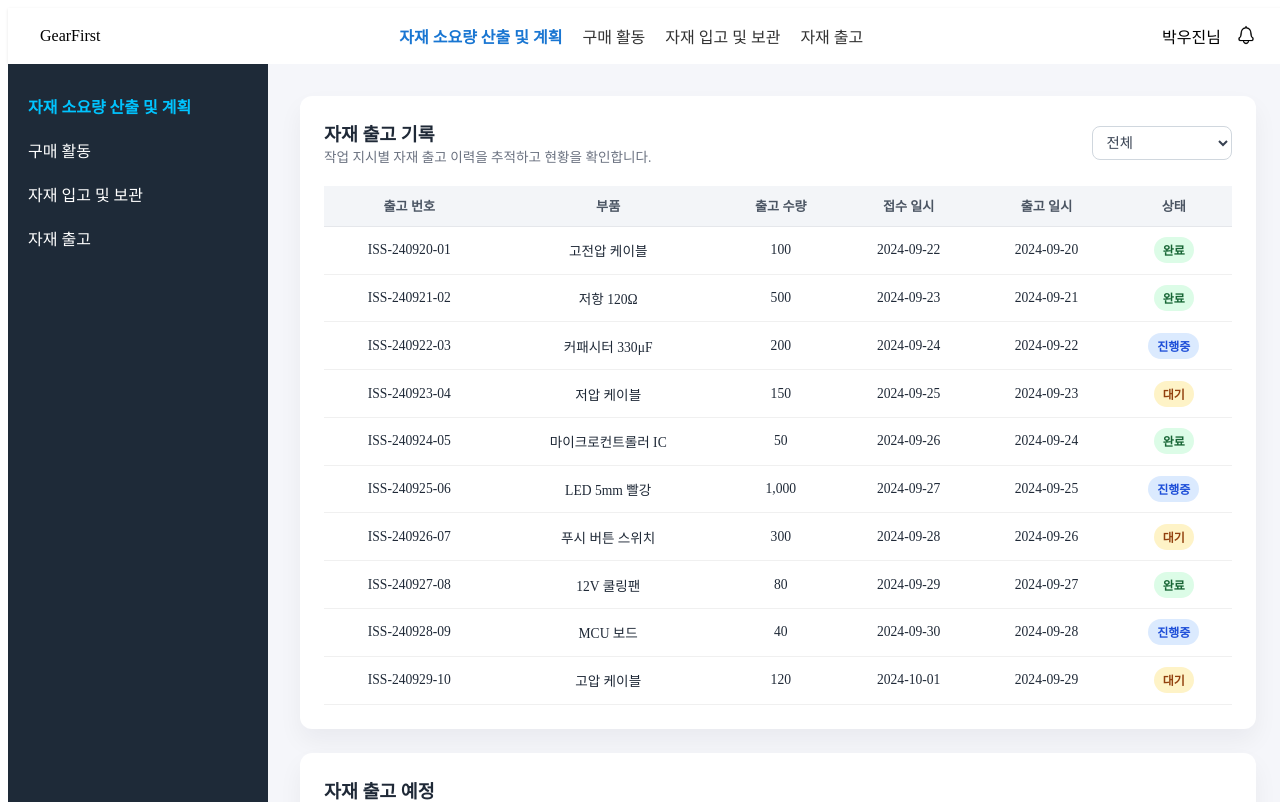
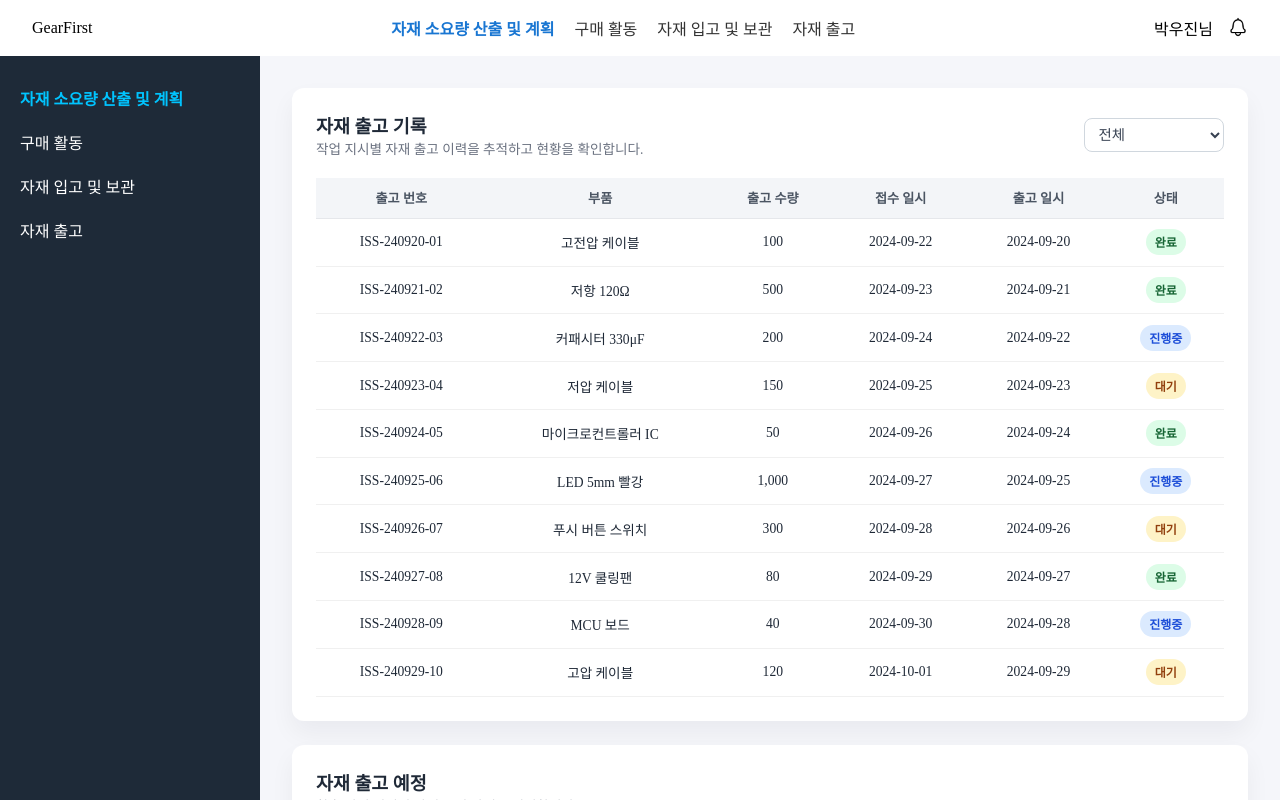
Before and after one commit to Gear-First/Web-FE, a React (Vite) app: page /mrp in a window 1280 px wide. Shown: the top 802 px of the page. Built offline with nearby package versions, Linux system fonts and the light colour scheme.

Commit message:
메인 레이아웃 수정

```diff
--- a/src/components/common/Layout.tsx
+++ b/src/components/common/Layout.tsx
@@ -7,7 +7,8 @@
   display: flex;
   flex-direction: column;
   height: 100vh;
-  width: 100vw;
+  width: 100%;
+  overflow-x: hidden;
 `;
 
 const MainWrapper = styled.div`
--- a/src/index.css
+++ b/src/index.css
@@ -1,68 +1,4 @@
-:root {
-  font-family: system-ui, Avenir, Helvetica, Arial, sans-serif;
-  line-height: 1.5;
-  font-weight: 400;
-
-  color-scheme: light dark;
-  color: rgba(255, 255, 255, 0.87);
-  background-color: #242424;
-
-  font-synthesis: none;
-  text-rendering: optimizeLegibility;
-  -webkit-font-smoothing: antialiased;
-  -moz-osx-font-smoothing: grayscale;
+body {
+  padding: 0;
+  margin: 0;
 }
-
-a {
-  font-weight: 500;
-  color: #646cff;
-  text-decoration: inherit;
-}
-a:hover {
-  color: #535bf2;
-}
-
-body {
-  margin: 0;
-  /* display: flex; */
-  place-items: center;
-  min-width: 320px;
-  min-height: 100vh;
-}
-
-h1 {
-  font-size: 3.2em;
-  line-height: 1.1;
-}
-
-button {
-  border-radius: 8px;
-  border: 1px solid transparent;
-  padding: 0.6em 1.2em;
-  font-size: 1em;
-  font-weight: 500;
-  font-family: inherit;
-  background-color: #1a1a1a;
-  cursor: pointer;
-  transition: border-color 0.25s;
-}
-button:hover {
-  border-color: #646cff;
-}
-button:focus,
-button:focus-visible {
-  outline: 4px auto -webkit-focus-ring-color;
-}
-
-@media (prefers-color-scheme: light) {
-  :root {
-    color: #213547;
-    background-color: #ffffff;
-  }
-  a:hover {
-    color: #747bff;
-  }
-  button {
-    background-color: #f9f9f9;
-  }
-}
--- a/src/main.tsx
+++ b/src/main.tsx
@@ -3,6 +3,7 @@
 import { QueryClient, QueryClientProvider } from "@tanstack/react-query";
 import { ReactQueryDevtools } from "@tanstack/react-query-devtools";
 import App from "./App";
+import "./index.css";
 
 const queryClient = new QueryClient();
 
```
